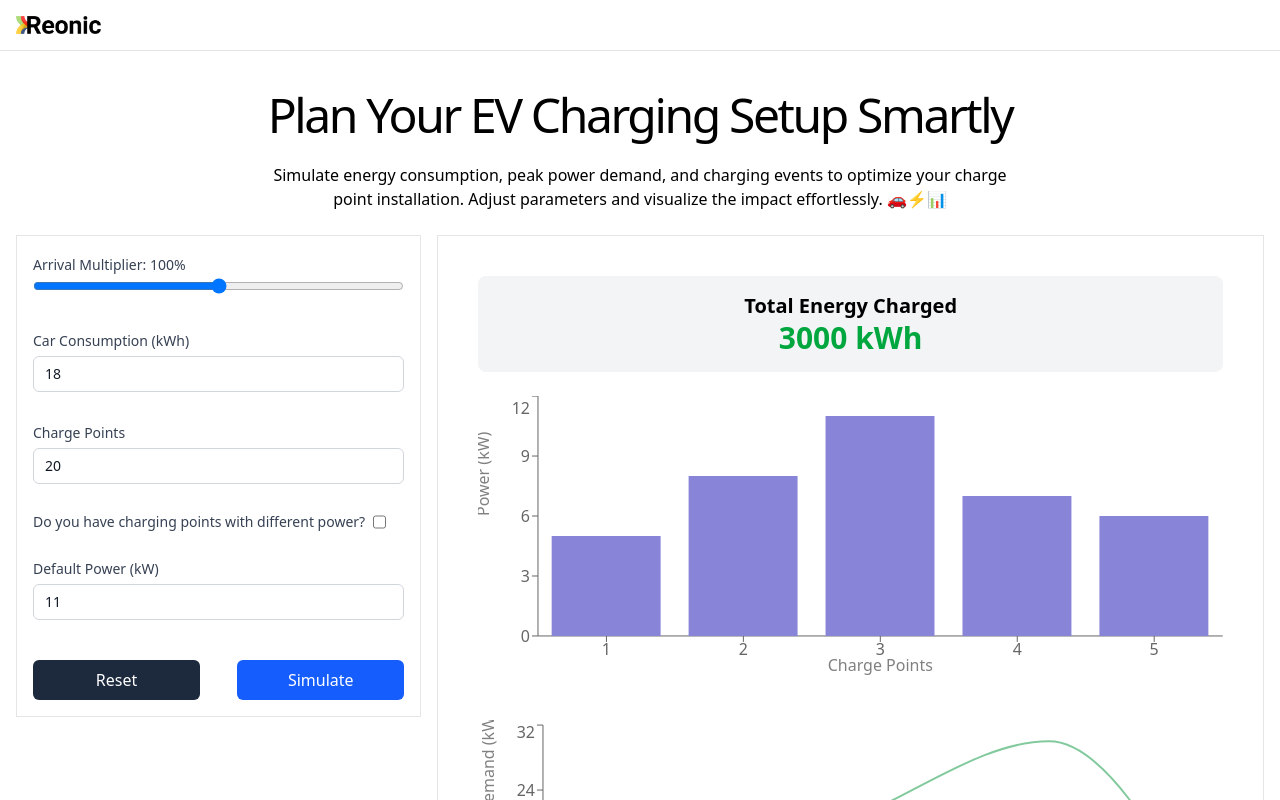
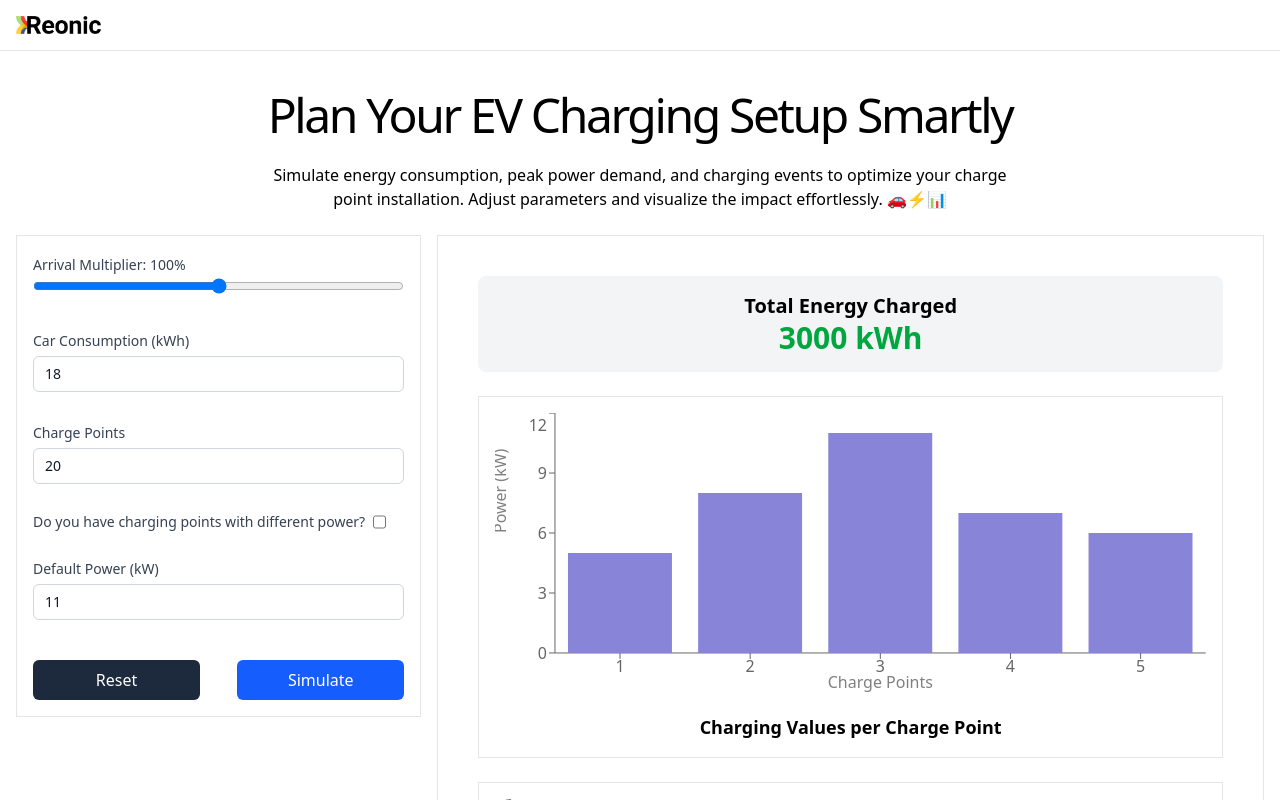
Before and after one commit to bestii/EV-Charging-Simulator-FE, a React (Vite) app: page / in a window 1280 px wide. Both pictures are taken after a click on the button "Simulate". Shown: the top 800 px of the page. Built offline with nearby package versions, Linux system fonts and the light colour scheme.

Commit message:
Enhance simulation charts with improved layout and titles for better clarity

```diff
--- a/src/components/simulation-dashboard/simulation-plots/charging-values-chart/ChargingValuesChart.tsx
+++ b/src/components/simulation-dashboard/simulation-plots/charging-values-chart/ChargingValuesChart.tsx
@@ -16,6 +16,7 @@ export const ChargingValuesChart = ({
   chargePointData
 }: ChargingValuesChartProps) => {
   return (
+    <div className="border-1 border-black/10 p-4">
       <ResponsiveContainer width="100%" height={300}>
         <BarChart data={chargePointData} margin={{ bottom: 30 }}>
           <XAxis
@@ -33,5 +34,9 @@ export const ChargingValuesChart = ({
           <Bar dataKey="power" fill="#8884d8" />
         </BarChart>
       </ResponsiveContainer>
+      <h3 className="text-center text-lg font-bold">
+        Charging Values per Charge Point
+      </h3>
+    </div>
   );
 };
--- a/src/components/simulation-dashboard/simulation-plots/exemplary-day-chart/ExemplaryDayChart.tsx
+++ b/src/components/simulation-dashboard/simulation-plots/exemplary-day-chart/ExemplaryDayChart.tsx
@@ -16,6 +16,7 @@ export const ExemplaryDayChart = ({
   exemplaryDayData
 }: ExemplaryDayChartProps) => {
   return (
+    <div className="border-1 border-black/10 p-4">
       <ResponsiveContainer width="100%" height={300}>
         <LineChart data={exemplaryDayData}>
           <XAxis dataKey="hour" />
@@ -36,5 +37,7 @@ export const ExemplaryDayChart = ({
           />
         </LineChart>
       </ResponsiveContainer>
+      <h3 className="text-center text-lg font-bold">Power Demand (kW)</h3>
+    </div>
   );
 };
--- a/src/components/simulation-dashboard/simulation-plots/total-energy-charged/TotalEnergyCharged.tsx
+++ b/src/components/simulation-dashboard/simulation-plots/total-energy-charged/TotalEnergyCharged.tsx
@@ -8,7 +8,12 @@ export const TotalEnergyCharged = ({ total }: TotalEnergyCharged) => {
   return (
     <div className="rounded-lg bg-gray-100 p-4 text-center">
       <h3 className="text-xl font-bold">Total Energy Charged</h3>
-      <p className="text-3xl font-semibold text-green-600">{total} kWh</p>
+      <p
+        className="text-3xl font-semibold text-green-600"
+        aria-label="The total energy charged in kilowatt-hours"
+      >
+        {total} kWh
+      </p>
     </div>
   );
 };
```
Lines whose indentation alone changed are shown as unchanged.
